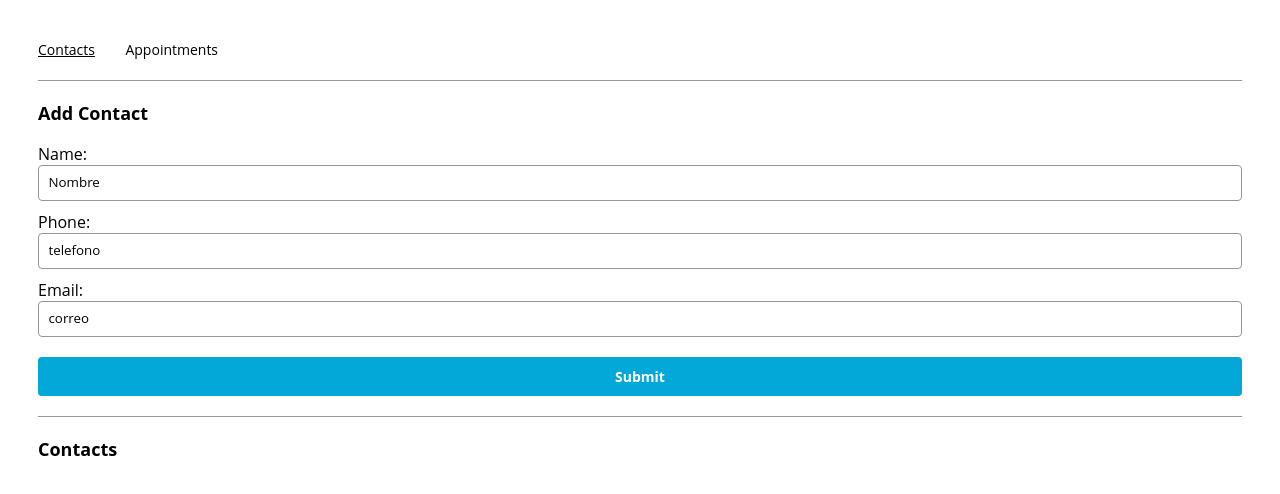
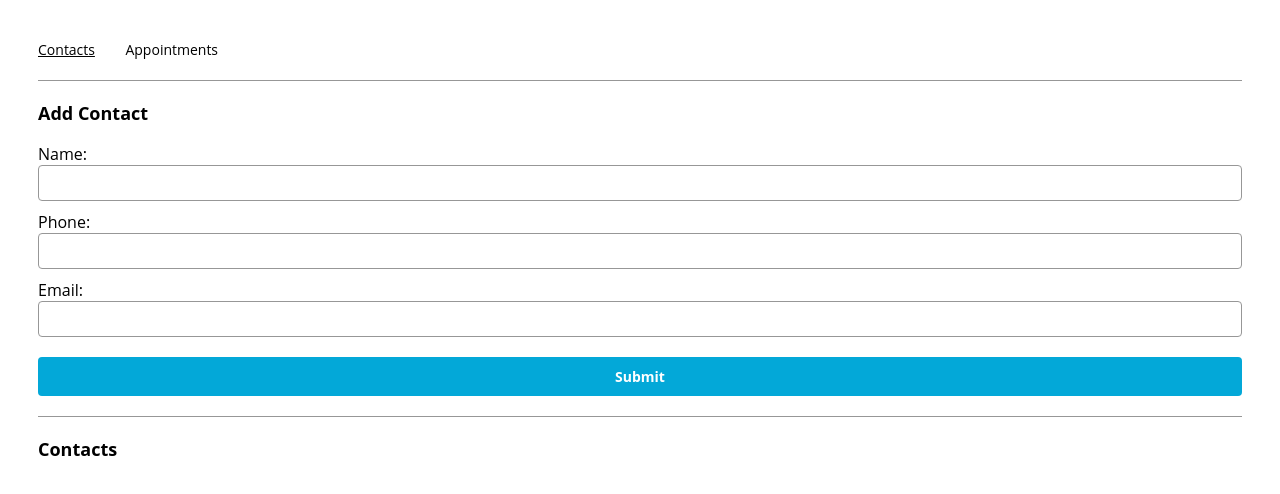
Before and after one commit to cavs1010/05_Appoinment_Planner, a React (Create React App) app: page /contacts in a window 1280 px wide. Shown: the top 494 px of the page. Built offline with nearby package versions, Linux system fonts and the light colour scheme.

Commit message:
Reject duplicated names

```diff
--- a/src/App.js
+++ b/src/App.js
@@ -6,7 +6,8 @@ import { ContactsPage } from "./containers/contactsPage/ContactsPage";
 
 function App() {
 
-  const [contacts, setContacts] = useState([{'name':'CAmilo', 'phone':'phone', 'email':'email'}]);
+  const [contacts, setContacts] = useState([{'name':'Camilo', 'phone':'phone', 'email':'email'},
+                                            {'name':'Andres', 'phone':'fono', 'email':'Correo'}]);
   const [appoinments, setAppoinments] = useState([]);
 
   const ROUTES = {
--- a/src/containers/contactsPage/ContactsPage.js
+++ b/src/containers/contactsPage/ContactsPage.js
@@ -2,31 +2,37 @@ import React, {useState, useEffect} from "react";
 import { ContactForm } from "../../components/contactForm/ContactForm";
 
 export const ContactsPage = ({contacts, addNewContact}) => {
-
-  const [name, setName] = useState('Nombre');
-  const[phone, setPhone] = useState('telefono');
-  const[email, setEmail] = useState('correo');
-
-  const handleSubmit = (e) => {
-    e.preventDefault();
-    addNewContact(name, phone, email);
-    setName('');
-    setPhone('');
-    setEmail('');
-    /*
-    Add contact info and clear data
-    if the contact name is not a duplicate
-    */
-  };
-
+  //States
+  const [name, setName] = useState('');
+  const[phone, setPhone] = useState('');
+  const[email, setEmail] = useState('');
+  const[isDuplicated, setIsDuplicated] = useState(false);
 
   /*
   Using hooks, check for contact name in the
   contacts array variable in props
   */
+ //Hooks
  useEffect(()=>{
-   console.log('El nombre se cambio')
+  let namesList = contacts.map(value => value['name'])
+  for (let i = 0; i <= namesList.length-1; i++){
+    if (namesList[i]===name){
+      setIsDuplicated(true);
+    }
+  }
+  //console.log(isDuplicated);
  },[name]);
+
+   //Submission
+   const handleSubmit = (e) => {
+    e.preventDefault();
+    if (isDuplicated === false){
+      addNewContact(name, phone, email);
+      setName('');
+      setPhone('');
+      setEmail('');
+    }
+  };
 
   return (
     <div>
```
